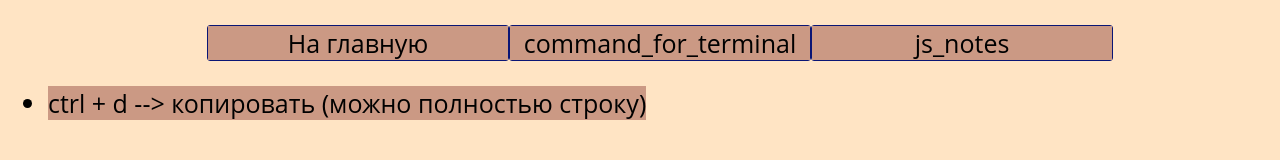
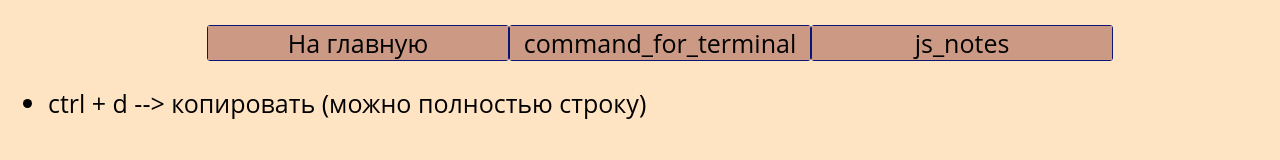
Before and after one commit to Borysodessa/cribs-shpargalki-, a plain HTML site: page phpstorm/phpstorm.html in a window 1280 px wide. Drawn offline with Linux system fonts and the light colour scheme.

```diff
--- a/phpstorm/phpstorm.html
+++ b/phpstorm/phpstorm.html
@@ -13,7 +13,7 @@
         <li class="paragraph"><a href="../js/jsnotes.html">js_notes</a></li>
     </ul>
     <ul>
-        <li><a href="../index.html"> ctrl + d --> копировать (можно полностью строку)</a></li>
+        <li>ctrl + d --> копировать (можно полностью строку)</li>
     </ul>
 </nav>
 </body>
```
